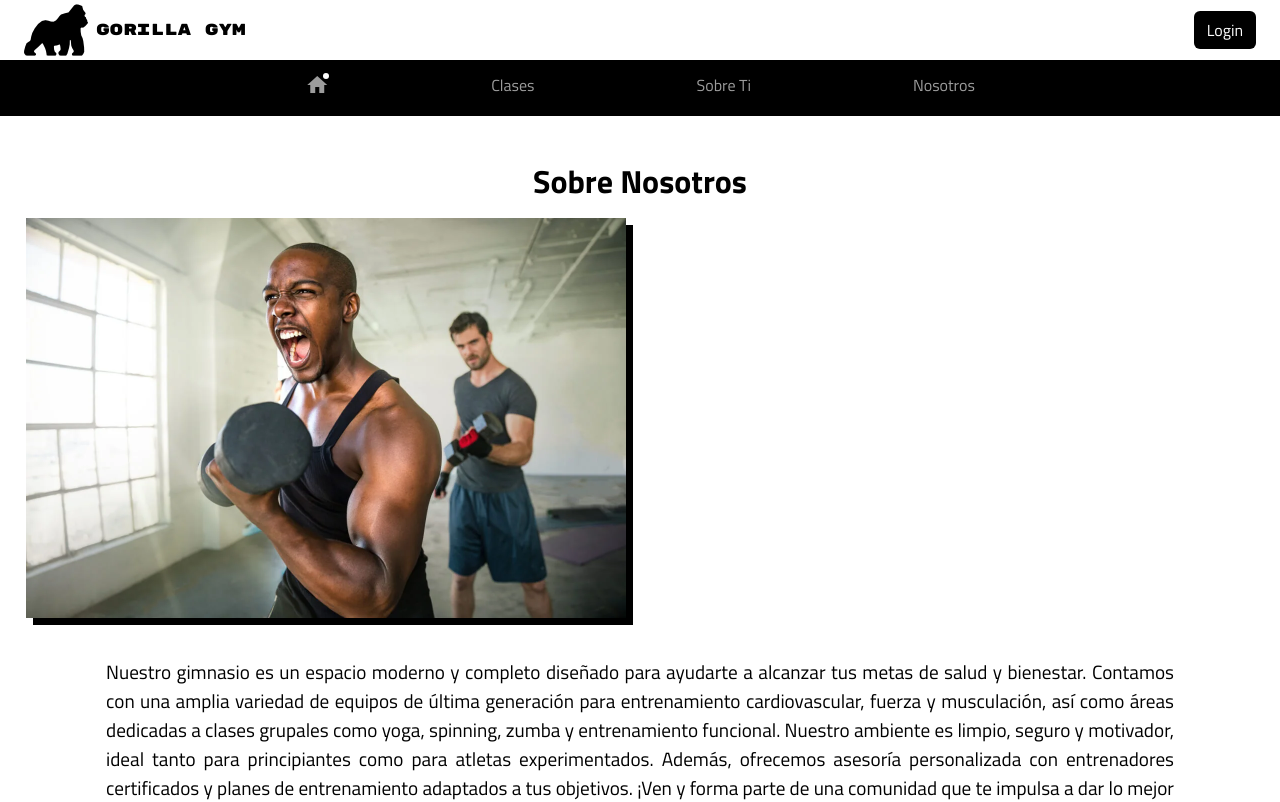
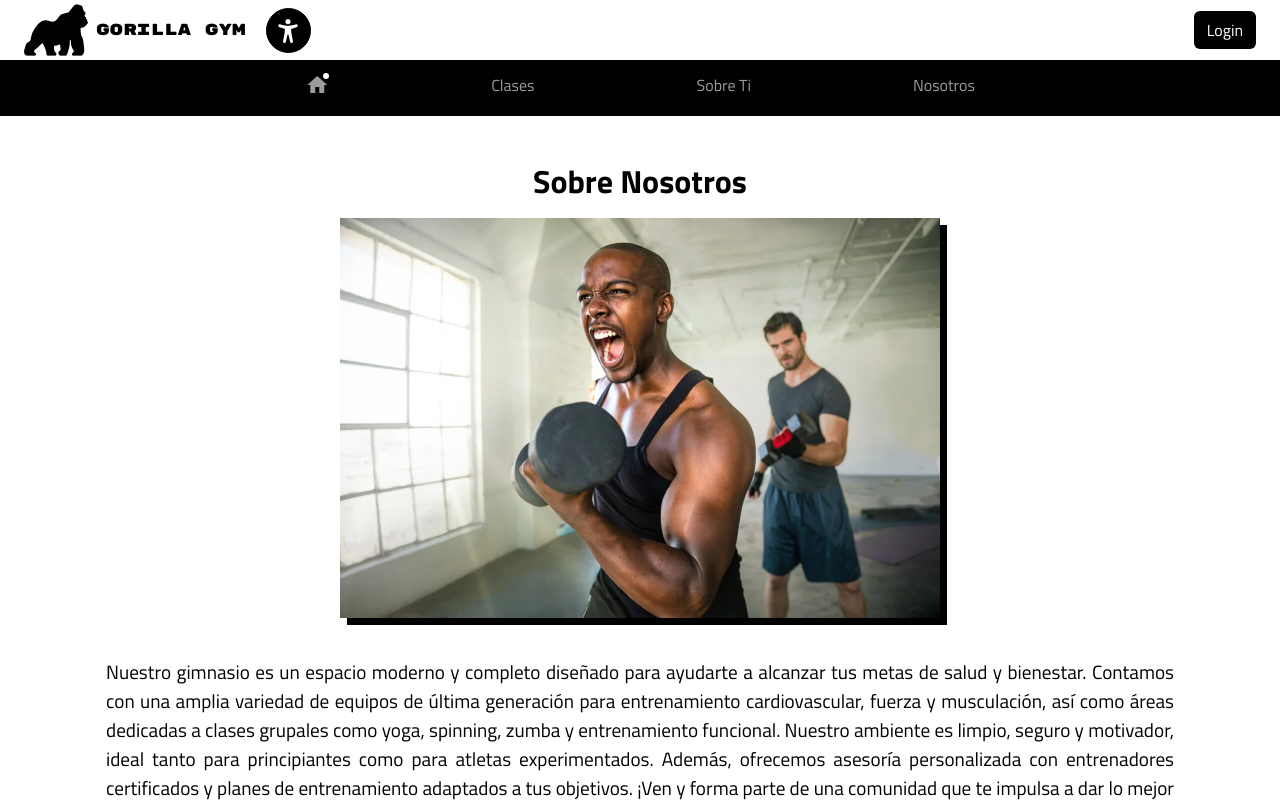
Before and after one commit to wachitorico69/proyecto-final, an Angular app: page /nosotros in a window 1280 px wide. Shown: the top 802 px of the page. Built offline with nearby package versions, Linux system fonts and the light colour scheme; a web font is replaced by a local one.

Commit message:
quitamos imagen

```diff
--- a/src/app/app.routes.ts
+++ b/src/app/app.routes.ts
@@ -11,6 +11,5 @@ export const routes: Routes = [
     { path: 'nosotros', component: NosotrosComponent },
     { path: 'clases', component: ClasesComponent },
     { path: 'sobreti', component: SobretiComponent },
-    { path: 'registros', component: RegistrosComponent },
-    { path: 'nosotros/:image', component: NosotrosComponent }
+    { path: 'registros', component: RegistrosComponent }
 ];
--- a/src/app/header/header.component.ts
+++ b/src/app/header/header.component.ts
@@ -38,7 +38,7 @@ export class HeaderComponent {
   }
 
   private checkRoute(url: string) {
-    this.enNosotros = url === '/nosotros/assets%252Fimg2.jpg';
+    this.enNosotros = url === '/nosotros';
   }
 
   //mostrar la barra
--- a/src/app/navbar/navbar.component.html
+++ b/src/app/navbar/navbar.component.html
@@ -11,6 +11,6 @@
         <a class="nav-link" [routerLink]="['/sobreti']">Sobre Ti</a>
       </li>
     <li class="nav-item">
-        <a class="nav-link" [routerLink]="['/nosotros']" (click)="irANosotrosConImagen2()">Nosotros</a>
+        <a class="nav-link" [routerLink]="['/nosotros']">Nosotros</a>
       </li>
     </nav>
--- a/src/app/navbar/navbar.component.ts
+++ b/src/app/navbar/navbar.component.ts
@@ -12,9 +12,4 @@ import {MatBadgeModule} from '@angular/material/badge';
 })
 export class NavbarComponent {
   constructor(private router: Router) {}
-
-  irANosotrosConImagen2() {
-    const imagen2 = 'assets/img2.jpg';
-    this.router.navigate(['/nosotros', encodeURIComponent(imagen2)]);
-  }
 }
--- a/src/app/nosotros/nosotros.component.css
+++ b/src/app/nosotros/nosotros.component.css
@@ -35,12 +35,6 @@
     overflow: hidden;
 }
 
-.imagenes{
-    display: grid;
-    grid-template-columns: 1fr 1fr;
-    gap: 10px;
-}
-
 .barra {
     display: flex;
     justify-content: center;
--- a/src/app/nosotros/nosotros.component.html
+++ b/src/app/nosotros/nosotros.component.html
@@ -13,9 +13,7 @@
     <h2 style="font-weight: bold;" #readable [ngStyle]="{'background-color': bcolor, 'color': color}">Sobre Nosotros</h2>
     <div class="imagenes">
         <img [src]="image" alt="imagen de persona" class="img">
-        @if(imagen){
-            <img [src]="imagen" alt="Imagen recibida" class="img">
-        }
+
     </div>
     <p class="descripcion" #readable [ngStyle]="{'background-color': bcolor, 'color': color}">Nuestro gimnasio es un espacio moderno y completo diseñado para ayudarte a alcanzar
         tus metas de salud y bienestar. Contamos con una amplia variedad de equipos de última generación para
--- a/src/app/nosotros/nosotros.component.ts
+++ b/src/app/nosotros/nosotros.component.ts
@@ -13,7 +13,7 @@ import { NgStyle } from '@angular/common';
 })
 export class NosotrosComponent {
   image: string = 'assets/screamer.webp';
-  imagen: string = '';
+  imagen: string = 'assets/img3.jpg';
   personaSeleccionada: { nombre: string, descripcion: string, foto: string } | null = null;
   showBar = false;
   private sub!: Subscription;
```
